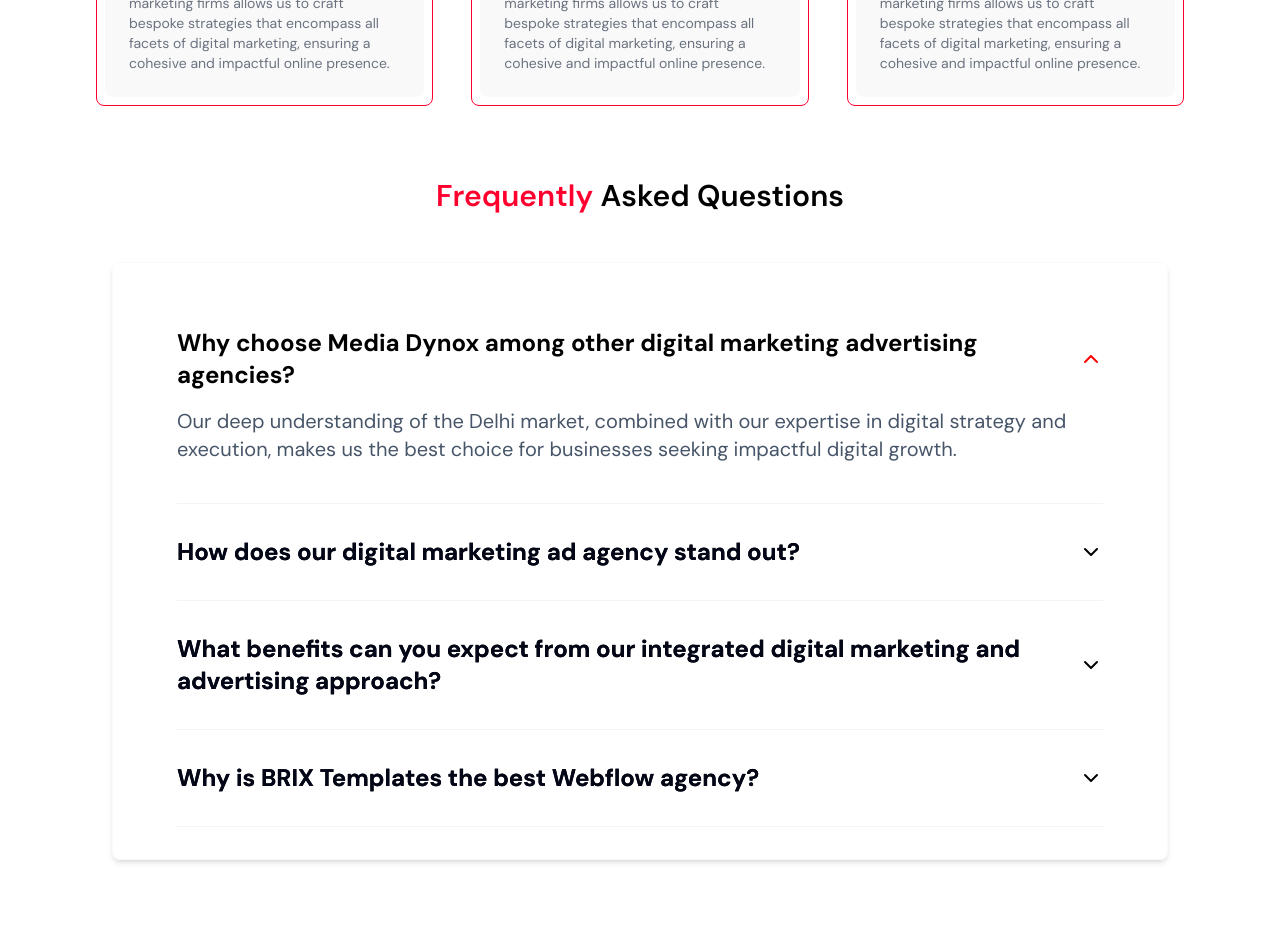
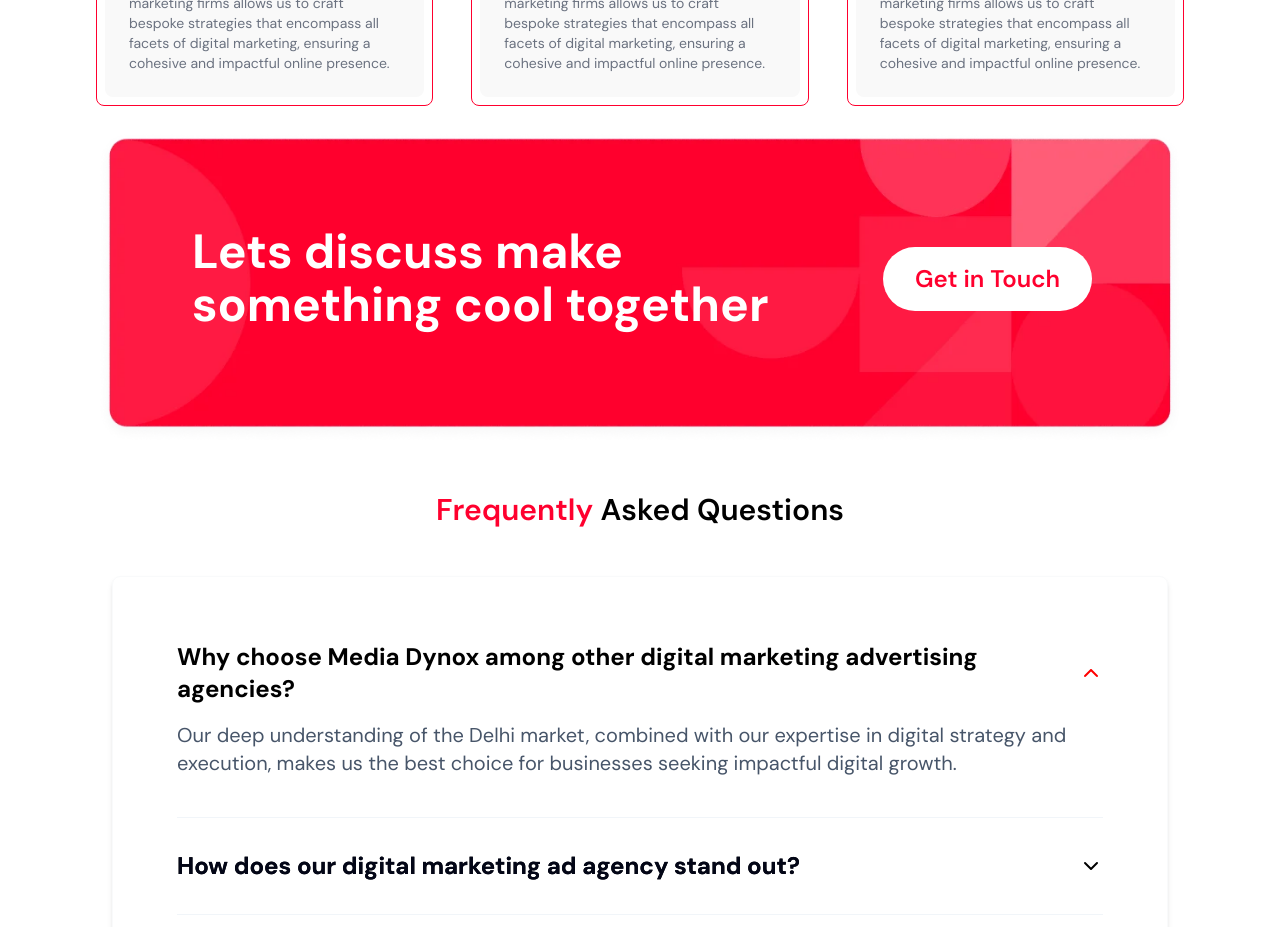
Before and after one commit to rkcoola792/landing-page, a React (Vite) app: page / in a window 1280 px wide. Shown: the part 1820-2747 px from the top of the page. Built offline with nearby package versions, Linux system fonts and the light colour scheme.

Commit message:
page 1 completed

```diff
--- a/src/App.jsx
+++ b/src/App.jsx
@@ -1,5 +1,5 @@
 import React from 'react'
-import LandingPage1 from './LandingPage/LandingPage1'
+import LandingPage1 from './LandingPage1/LandingPage1'
 
 
 const App = () => {
--- a/src/LandingPage/LandingPage1.jsx
+++ b/src/LandingPage1/LandingPage1.jsx
@@ -3,6 +3,7 @@
 import Section2 from './Section2'
 import Section3 from './Section3'
 import FAQ from './FAQ'
+import Section4 from './Section4'
 
 const LandingPage1 = () => {
   return (
@@ -10,6 +11,7 @@
     <Hero></Hero>
     <Section2></Section2>
     <Section3></Section3>
+    <Section4></Section4>
     <FAQ></FAQ>
     </div>
   )
--- /dev/null
+++ b/src/LandingPage1/Section4.jsx
@@ -0,0 +1,21 @@
+import React from 'react'
+
+const Section4 = () => {
+  return (
+    <div className='section4 my '>
+      <div className='background-image relative '>
+        <img src="redBackground.webp" className='object-cover '></img>
+        <div className='content flex justify-between items-center  absolute top-24  left-24 w-[900px] '>
+            <h2 className='text-white text-5xl font-bold' style={{lineHeight:1.1}}>Lets discuss make<br></br>something cool together
+            </h2>
+            <div className='bg-white p-4 px-8 rounded-full' >
+            <h2 className='text text-mainRed font-semibold'>Get in Touch</h2>
+            </div>
+
+        </div>
+      </div>
+    </div>
+  )
+}
+
+export default Section4
--- /dev/null
+++ b/src/LandingPage2/Hero.jsx
@@ -0,0 +1,13 @@
+import React from 'react'
+
+const Hero = () => {
+  return (
+    <div className='hero relative'>
+      <div className='hero-image'>
+        <img src=""></img>
+      </div>
+    </div>
+  )
+}
+
+export default Hero
--- /dev/null
+++ b/src/LandingPage2/LandingPage2.jsx
@@ -0,0 +1,11 @@
+import React from 'react'
+
+const LandingPage2 = () => {
+  return (
+    <div className='px-4 sm:px-24 2xl:px-0 max-w-[1280px] mx-auto'>
+
+    </div>
+  )
+}
+
+export default LandingPage2
```
Also changed, not shown: public/hero2.webp (added), public/redBackground.webp (added), src/LandingPage1/FAQ.jsx (renamed from src/LandingPage/FAQ.jsx), src/LandingPage1/Form.jsx (renamed from src/LandingPage/Form.jsx), src/LandingPage1/Hero.jsx (renamed from src/LandingPage/Hero.jsx), src/LandingPage1/InputDiv.jsx (renamed from src/LandingPage/InputDiv.jsx), src/LandingPage1/Section2.jsx (renamed from src/LandingPage/Section2.jsx), src/LandingPage1/Section3.jsx (renamed from src/LandingPage/Section3.jsx), src/LandingPage1/Section3Component.jsx (renamed from src/LandingPage/Section3Component.jsx).
